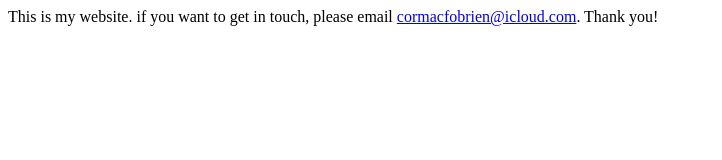
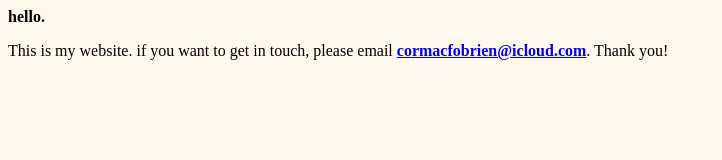
Before and after one commit to cormacfobrien/portfolio, a plain HTML site: page index.html in a window 1280 px wide. Shown: the whole page, without its empty margins (0-722 px from the left). Drawn offline with Linux system fonts and the light colour scheme.

Commit message:
Update index.html

```diff
--- a/index.html
+++ b/index.html
@@ -1,6 +1,6 @@
 <html>
- <bodystyle="background-color:FFF8ED;">
-<div>
- <p>This is my website. if you want to get in touch, please email <b></b><a href="mailto:cormacfobrien@icloud.com" rel="nofollow">cormacfobrien@icloud.com</a></b>. Thank you!</p>
-</div>
+<body style="background-color: #FFF8ED;">
+<h><b>hello.</b></h>
+ <p>This is my website. if you want to get in touch, please email <b><a href="mailto:cormacfobrien@icloud.com" rel="nofollow">cormacfobrien@icloud.com</a></b>. Thank you!</p>
+</body>
 </html>
```
